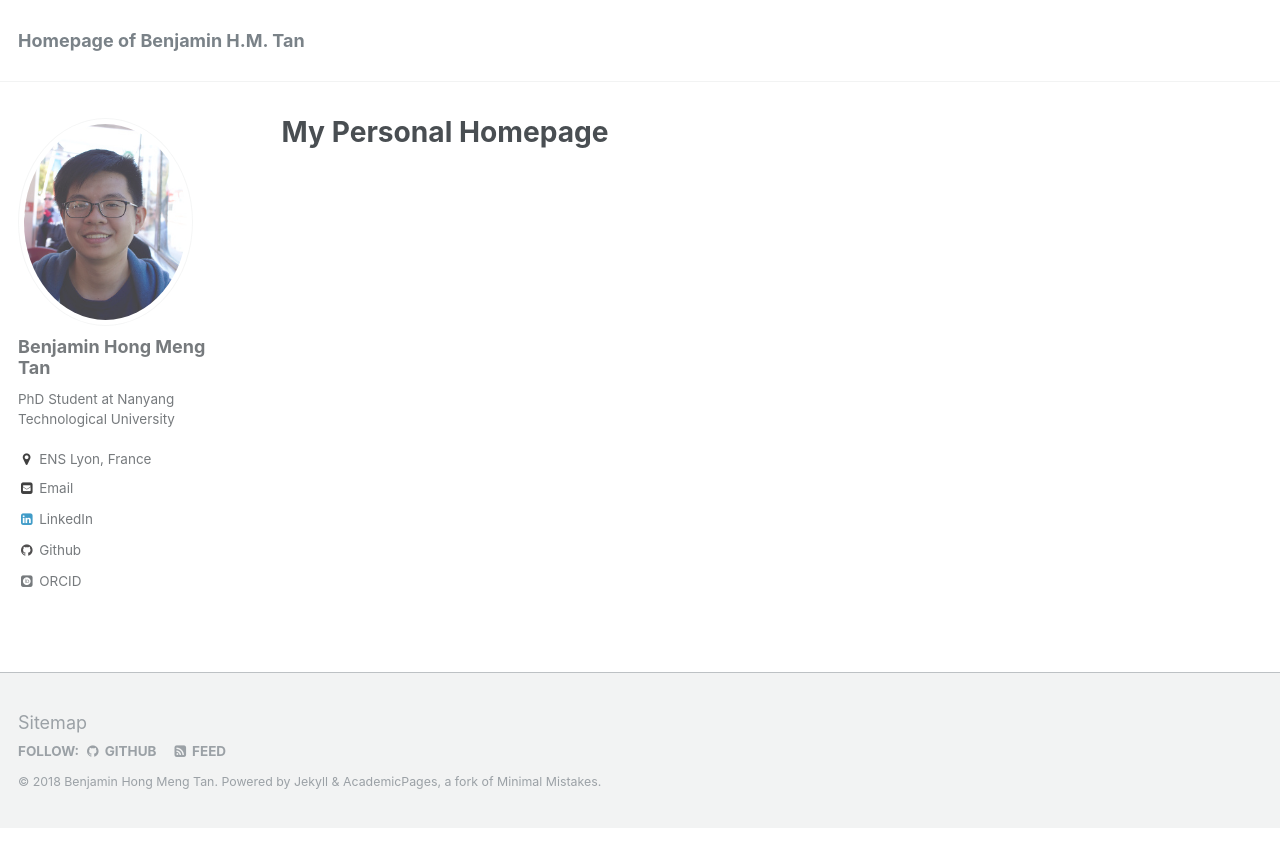
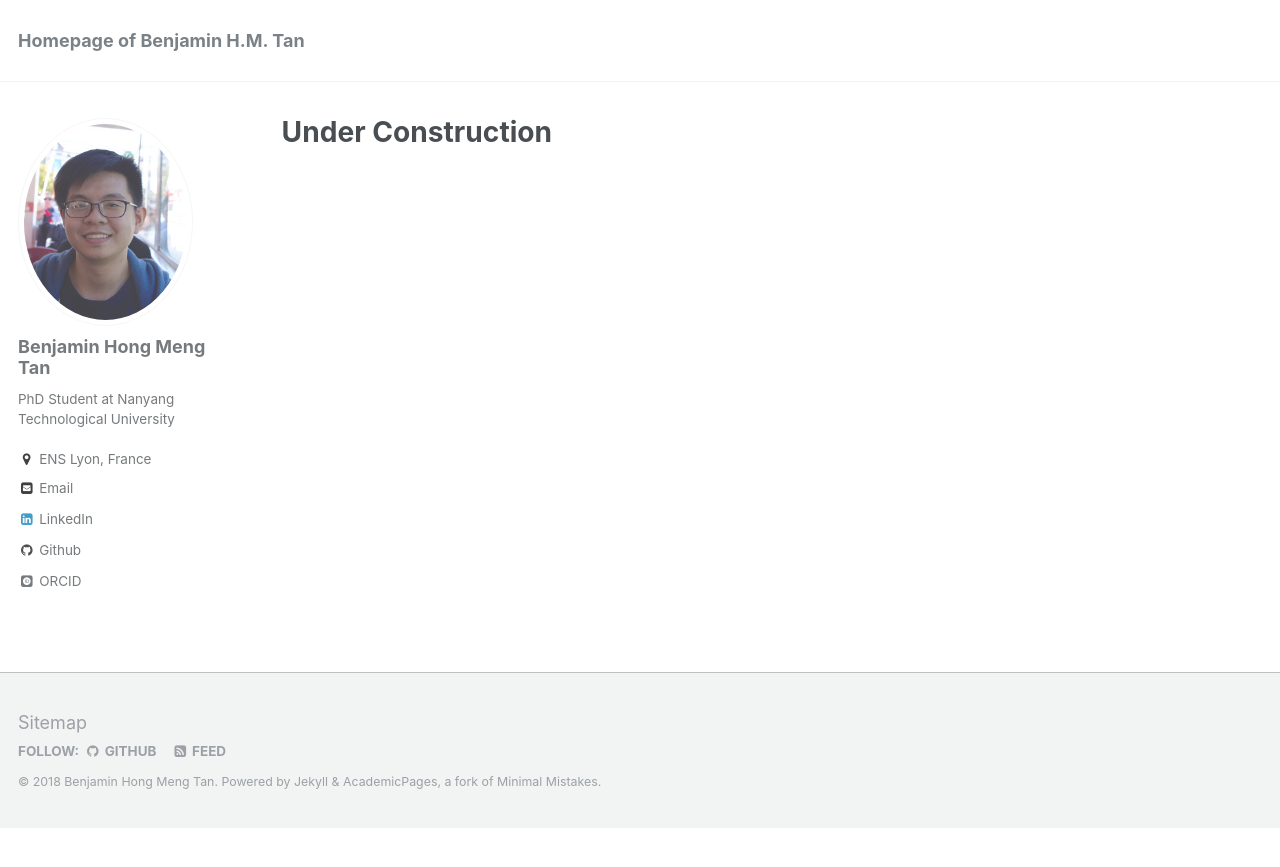
Before and after one commit to benjaminhmtan/benjaminhmtan.github.io, a Jekyll site: the page built from _pages/about.md, in a window 1280 px wide. Shown: the top 867 px of the page. Built offline with Jekyll 4.4.1, drawn with Linux system fonts in a browser that asks for light colours; some web fonts are replaced.

Commit message:
change page title.

```diff
--- a/_pages/about.md
+++ b/_pages/about.md
@@ -1,7 +1,7 @@
 ---
 permalink: /
-title: "My Personal Homepage"
-excerpt: "About me"
+title: "Under Construction"
+excerpt: "About Me"
 author_profile: true
 redirect_from:
   - /about/
```
